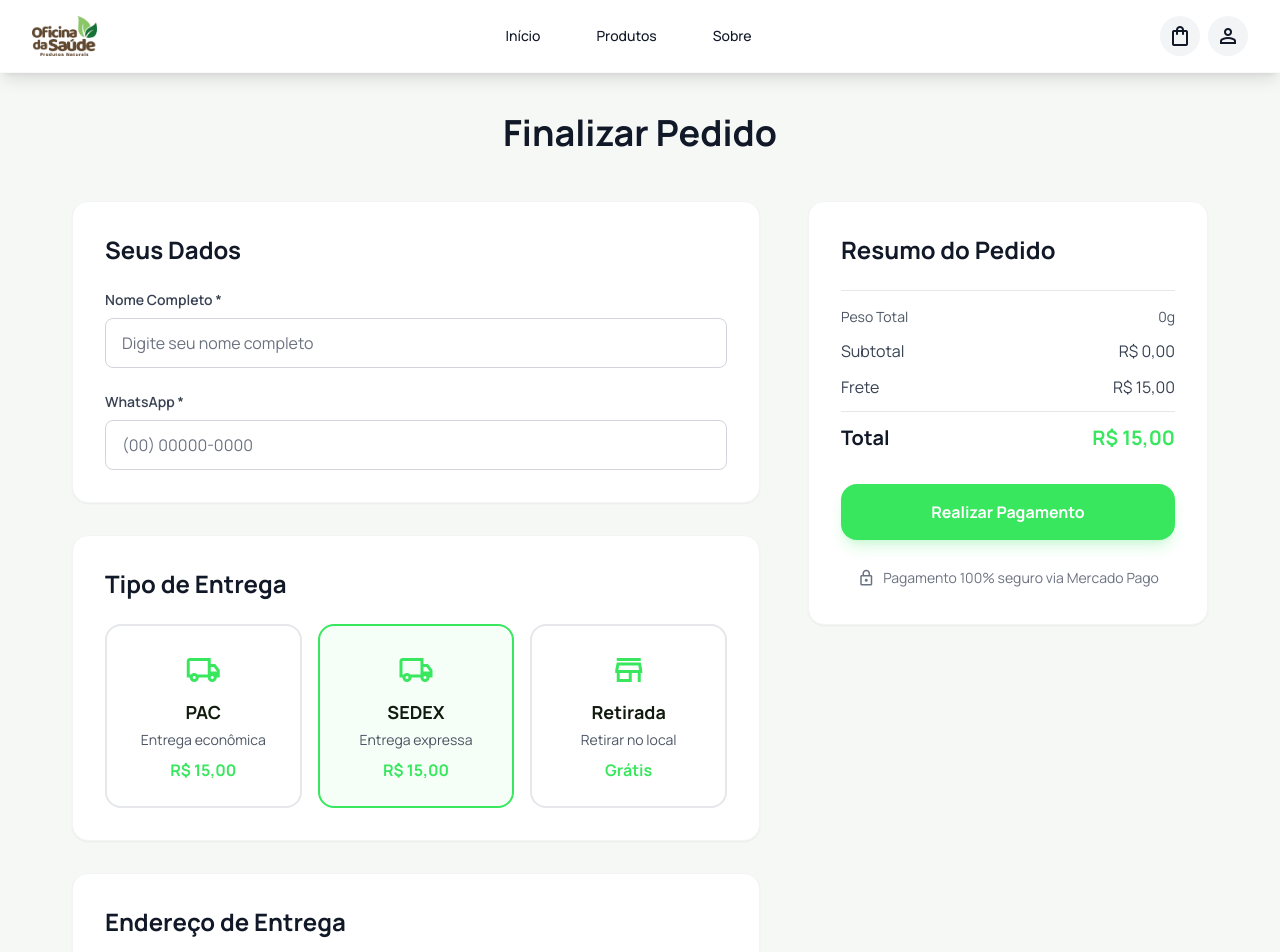
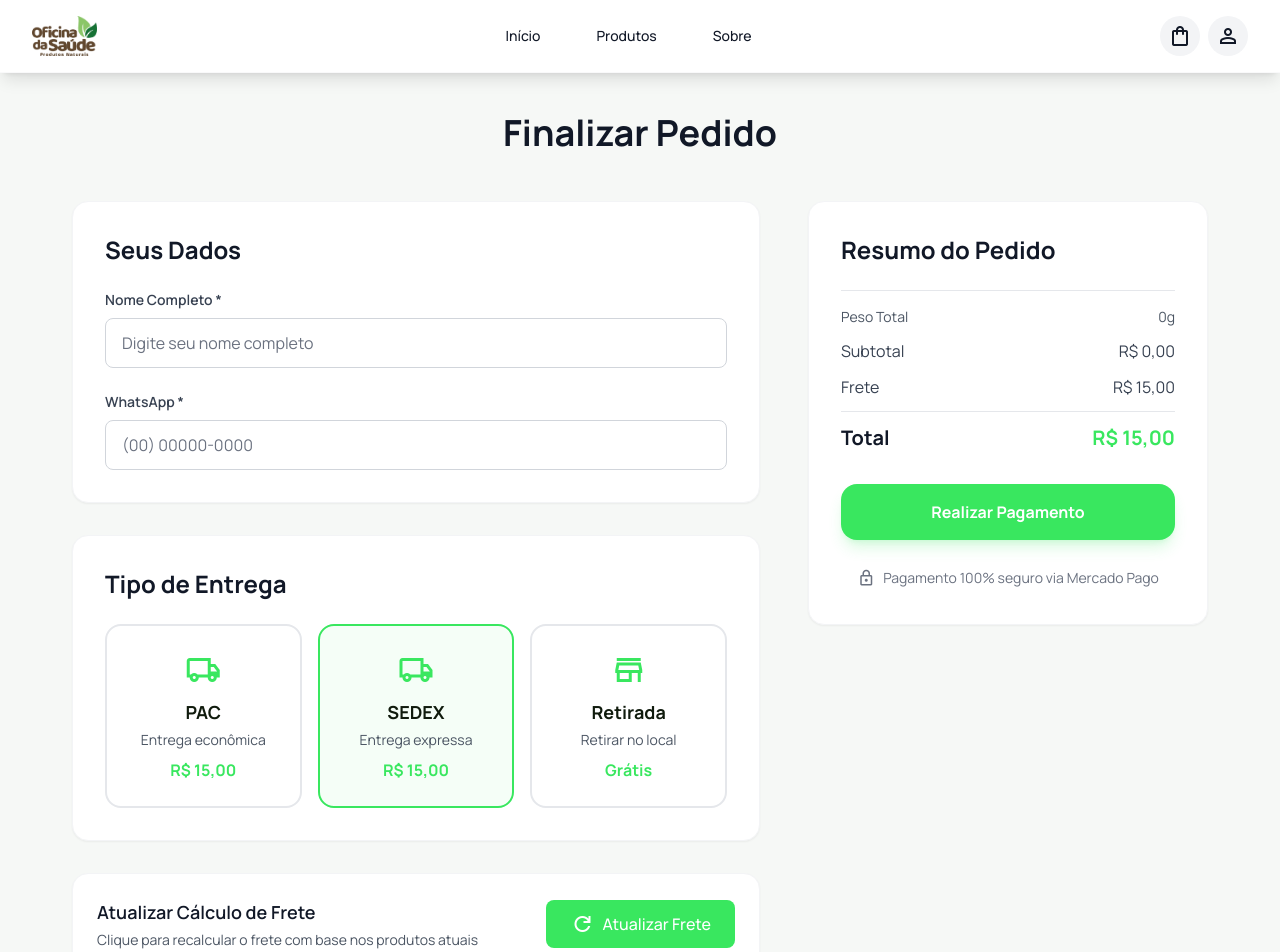
Before and after one commit to ProtocoApps/oficinaNaturalSaude, a React (Vite) app: page /#/checkout in a window 1280 px wide. Shown: the top 952 px of the page. Built offline with nearby package versions, Linux system fonts and the light colour scheme.

Commit message:
Adicionar botao Atualizar Frete no checkout

```diff
--- a/pages/Checkout.tsx
+++ b/pages/Checkout.tsx
@@ -436,6 +436,26 @@ const Checkout: React.FC<CheckoutProps> = ({ items }) => {
               </div>
             </div>
 
+            {/* Botão Atualizar Frete */}
+            <div className="bg-white p-6 rounded-2xl shadow-sm border border-gray-100">
+              <div className="flex items-center justify-between">
+                <div>
+                  <h3 className="text-lg font-semibold text-gray-900">Atualizar Cálculo de Frete</h3>
+                  <p className="text-sm text-gray-600 mt-1">
+                    Clique para recalcular o frete com base nos produtos atuais
+                  </p>
+                </div>
+                <button
+                  type="button"
+                  onClick={calcularFreteDosItens}
+                  className="px-6 py-3 bg-neon text-white rounded-lg hover:bg-neon/90 transition-colors font-medium flex items-center gap-2"
+                >
+                  <span className="material-symbols-outlined">refresh</span>
+                  Atualizar Frete
+                </button>
+              </div>
+            </div>
+
             {/* Endereço de Entrega */}
             {(tipoEntrega === 'sedex' || tipoEntrega === 'pac') && (
               <div className="bg-white p-8 rounded-2xl shadow-sm border border-gray-100">
```
